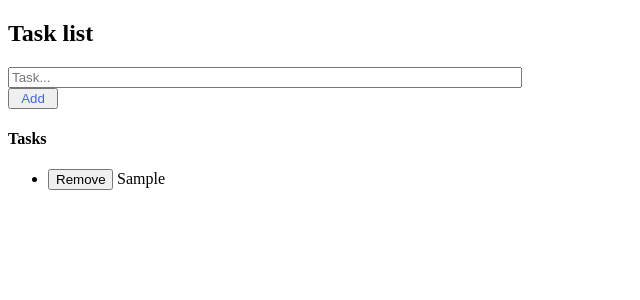
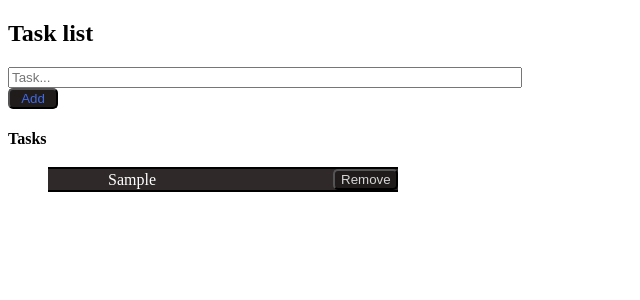
Before and after one commit to ckaia/create-react-app, a React (Create React App) app: page / in a window 1280 px wide. Both pictures are taken after typing "Sample" into the empty fields and a click on the button "Add". Shown: the top 300 px of the page, without its empty margins (0-640 px from the left). Built offline with nearby package versions, Linux system fonts and the light colour scheme; the HTML template or start-up script is replaced by a standard one.

Commit message:
Applying styling in list items of task list. Initial version: color, position, flex #426

```diff
--- a/src/App.js
+++ b/src/App.js
@@ -6,6 +6,9 @@ import _ from 'lodash';
 import Button from './components/Button/Button';
 import Input from './components/Input/Input';
 import List from './components/List/List';
+
+// style
+import style from './style/style.css';
 
 /**
  * A container component that is used to wrap a To-do list
@@ -146,10 +149,9 @@ class App extends Component {
       }
 
       return (
-        <li key={`${item}-${index}`}>
+        <li id={style.taskItem} key={`${item}-${index}`}>
+          {taskElem}
           <Button onClick={this.removeTask} text="Remove" type="submit" width="65px" clickData={item} />
-          <span>{' '}</span>
-          {taskElem}
         </li>
       );
     });
--- a/src/components/Button/Button.js
+++ b/src/components/Button/Button.js
@@ -41,7 +41,6 @@ Button.propTypes = {
 };
 
 Button.defaultProps = {
-  color: 'black',
   width: '50px',
   clickData: null
 };
--- a/src/components/List/List.js
+++ b/src/components/List/List.js
@@ -2,8 +2,11 @@
 import React from 'react';
 import PropTypes from 'prop-types';
 
+// style
+import style from '../../style/style.css';
+
 const List = ({items}) => (
-  <ul>{items}</ul>
+  <ul id={style.taskList}>{items}</ul>
 );
 
 List.propTypes = {
--- /dev/null
+++ b/src/style/style.css
@@ -0,0 +1,32 @@
+ul {
+  display: flex;
+  flex-direction: column;
+  padding: 0;
+}
+
+li {
+  display: flex;
+  flex-direction: row;
+  justify-content: flex-end;
+  align-items: center;
+  position: relative;
+
+  border-top: 2px solid;
+  border-bottom: 2px solid;
+  margin-top: -2px;
+  width: 350px;
+  left: 40px;
+  background-color: rgb(47,41,41);
+}
+
+textbox {
+  position: absolute;
+  left: 60px;
+  color: rgb(255, 255, 255);
+}
+
+button {
+  border-radius: 5px;
+  background-color: rgb(32,28,28);
+  color: rgb(214,213,213);
+}
```
Lines whose indentation alone changed are shown as unchanged.
